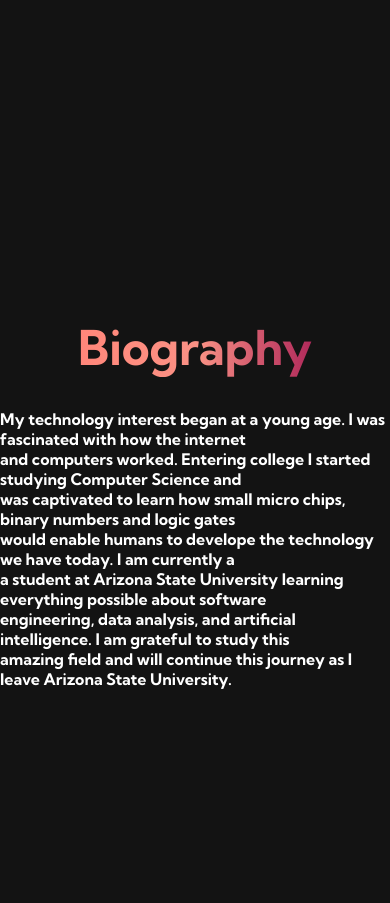
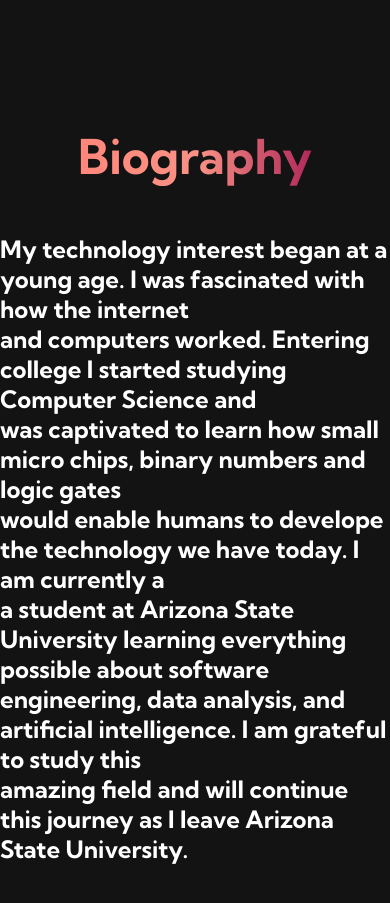
Before and after one commit to geoffreygrossthal/geoffreygrossthal.github.io, a plain HTML site: page index.html in a window 390 px wide. Shown: the part 1024-1927 px from the top of the page. Drawn offline with Linux system fonts and the light colour scheme.

Commit message:
Update styles.css

```diff
--- a/styles.css
+++ b/styles.css
@@ -385,7 +385,7 @@
 
   .biography h1 {
     font-size: 3rem;
-    margin-top: 3rem;
+    margin-top: 2rem;
   }
 }
 
@@ -399,8 +399,8 @@
   }
 
   .biography p {
-    margin-top: 1rem;
-    font-size: 1rem;
+    margin-top: 2rem;
+    font-size: 1.5rem;
   }
 }
 
```
